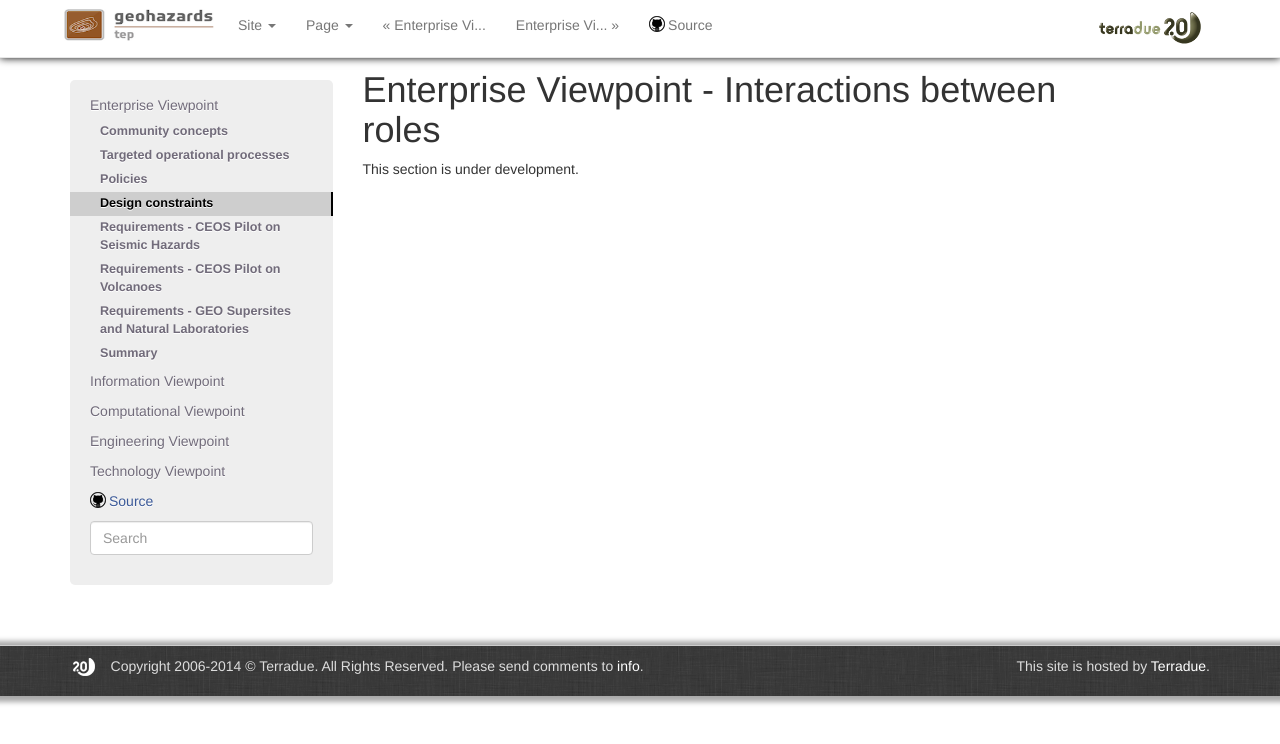
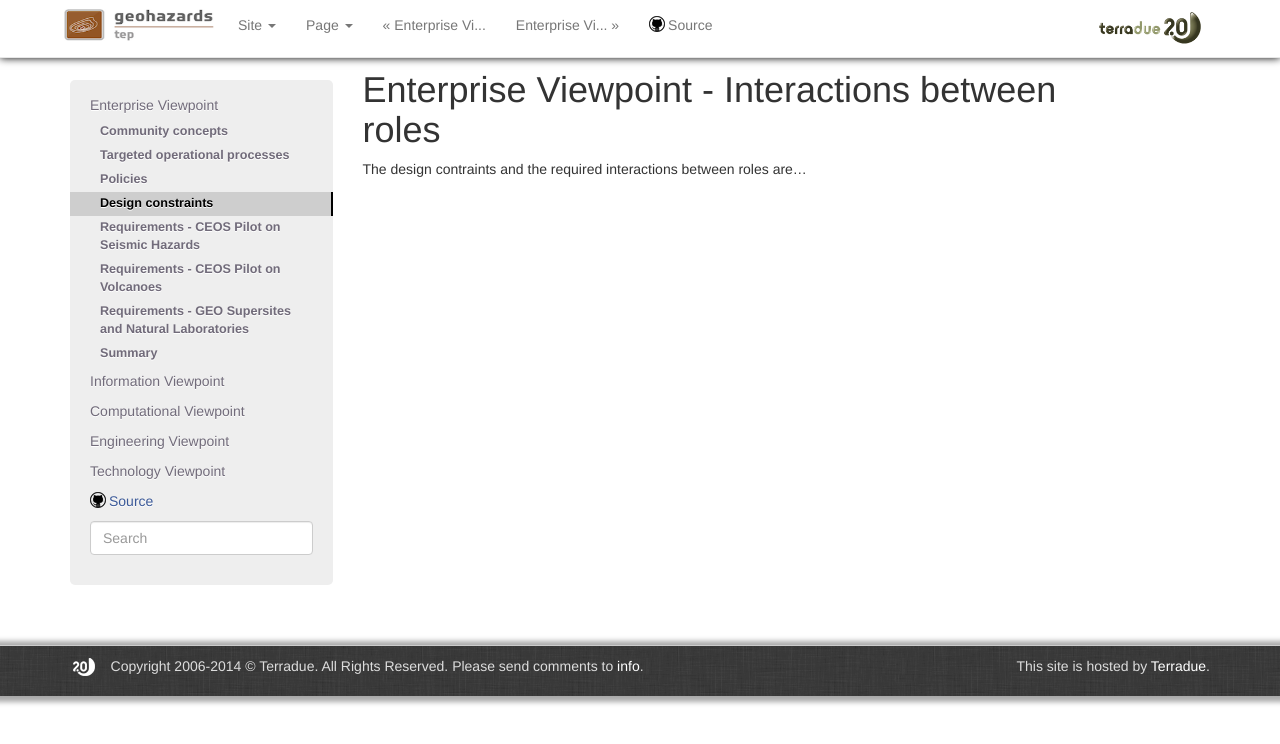
Before and after one commit to Terradue/doc-tep-geohazards-arch, a Sphinx documentation site: the page built from source/enterprise/interactions.rst, in a window 1280 px wide. Shown: the top 744 px of the page. Built offline with Sphinx 7.4.7, drawn with Linux system fonts in a browser that asks for light colours.

Commit message:
Update interactions.rst

```diff
--- a/source/enterprise/interactions.rst
+++ b/source/enterprise/interactions.rst
@@ -1,4 +1,4 @@
 Enterprise Viewpoint - Interactions between roles
 #################################################
 
-This section is under development.
+The design contraints and the required interactions between roles are...
```
